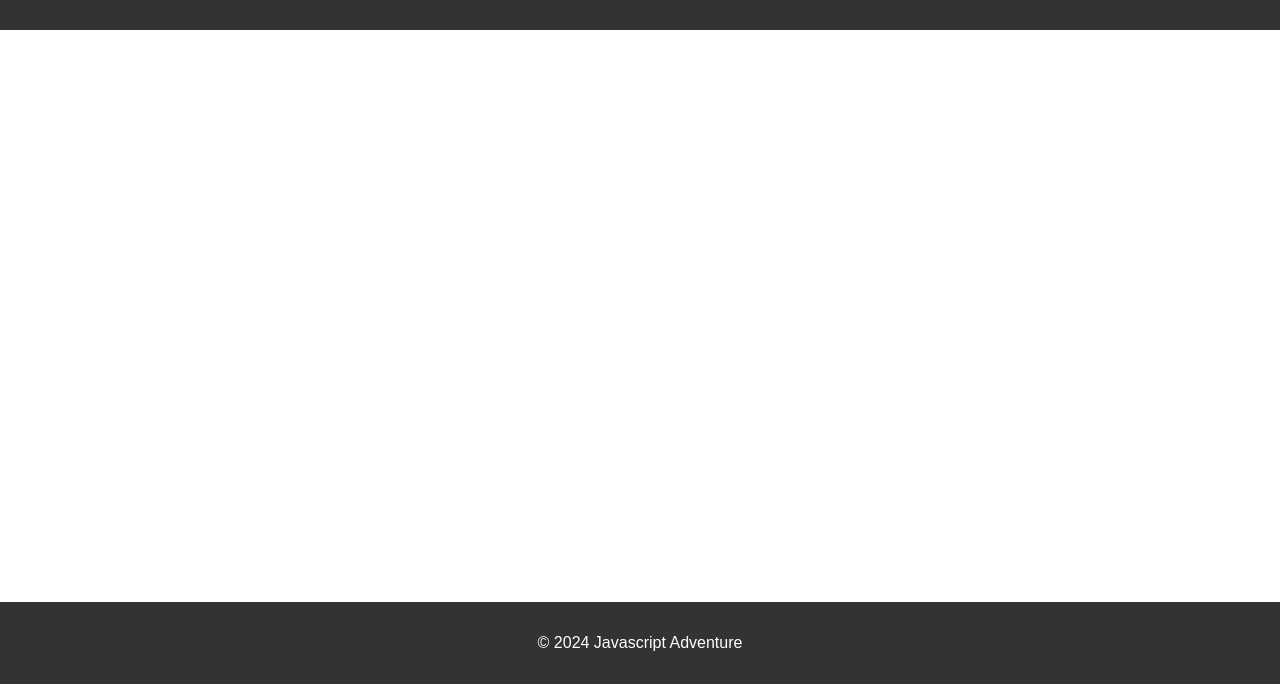
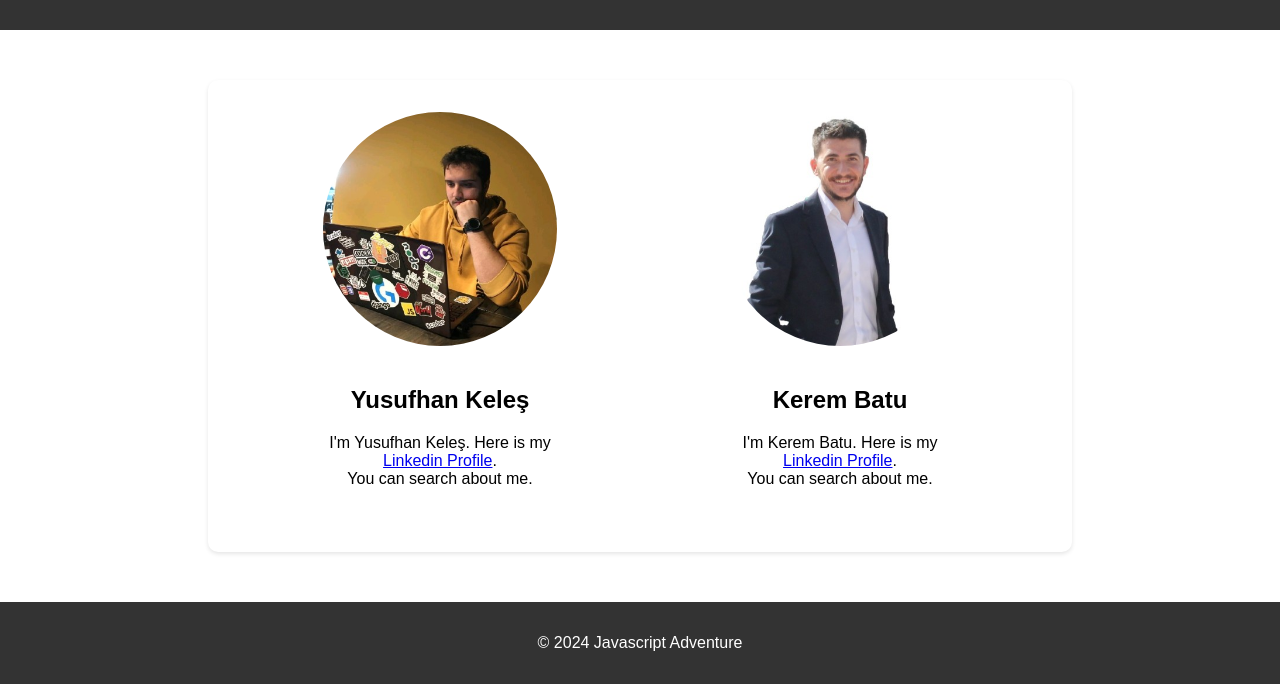
Before and after one commit to ttkcys/ceng311-assignment1, a plain HTML site: page about.html in a window 1280 px wide. Shown: the part 116-800 px from the top of the page. Drawn offline with Linux system fonts and the light colour scheme.

Commit message:
design and modified
design and modified the about us page, added photos of developers, added some codes on styless.css file.

```diff
--- a/about.html
+++ b/about.html
@@ -4,7 +4,50 @@
     <meta charset="UTF-8" />
     <meta name="viewport" content="width=device-width, initial-scale=1.0" />
     <title>Javascript Adventure - About Us Page</title>
-    <link rel="stylesheet" type="text/css" href="styles.css" />
+    <style>
+      main {
+        display: flex;
+        justify-content: center;
+        align-items: center;
+        padding: 2rem;
+      }
+
+      .main {
+        display: flex;
+        justify-content: space-around;
+        align-items: center;
+        flex-wrap: wrap;
+        max-width: 800px;
+        background-color: #fff;
+        padding: 2rem;
+        border-radius: 10px;
+        box-shadow: 0 2px 4px rgba(0, 0, 0, 0.1);
+      }
+
+      .main div {
+        text-align: center;
+        flex-basis: calc(33.333% - 2rem);
+        margin-bottom: 2rem;
+      }
+
+      .main div img {
+        width: 100%;
+        border-radius: 50%;
+        margin-bottom: 1rem;
+      }
+
+      .main p {
+        margin: 0;
+      }
+
+      footer {
+        background-color: #333;
+        color: #fff;
+        padding: 1rem;
+        text-align: center;
+      }
+    </style>
+    <link rel="stylesheet" href="styles.css">
   </head>
   <body>
     <header>
@@ -20,7 +63,35 @@
       </nav>
     </header>
     <main>
-      <div></div>
+      <div class="main">
+        <div role="button">
+          <img src="yusuf.jpg" alt="Yusufhan Keleş" />
+          <h2 class="text-2xl font-bold text-tako-black">Yusufhan Keleş</h2>
+          <p class="mt-3 text-tako-slate">
+            I'm Yusufhan Keleş. Here is my <a
+              href="https://www.linkedin.com/in/yusufhankeles/"
+              target="_blank"
+              rel="noopener noreferrer"
+              >Linkedin Profile</a
+            >.
+          </p>
+          <p>You can search about me.</p>
+        </div>
+
+        <div role="button">
+          <img src="kerem.jpg" alt="Kerem Batu" />
+          <h2 class="text-2xl font-bold text-tako-black">Kerem Batu</h2>
+          <p class="mt-3 text-tako-slate">
+            I'm Kerem Batu. Here is my <a
+              href="https://www.linkedin.com/in/batukerem/"
+              target="_blank"
+              rel="noopener noreferrer"
+              >Linkedin Profile</a
+            >.
+          </p>
+          <p>You can search about me.</p>
+        </div>
+      </div>
     </main>
     <footer>
       <p>&copy; 2024 Javascript Adventure</p>
--- a/styles.css
+++ b/styles.css
@@ -2,7 +2,7 @@ body {
     font-family: Arial, sans-serif;
     margin-top: 20px;
     margin-left: 0;
-    padding-top: 70px;
+    padding-top: 20px;
     padding-bottom: 50px;
 }
 
@@ -10,22 +10,15 @@ header {
     background-color: #333;
     color: white;
     text-align: center;
-    padding: 1em 0;
-    position: fixed;
-    top: 0;
-    width: 100%;
-}
+    padding: 1em ;
+    }
 
 footer {
-    background-color: #333;
-    color: white;
-    text-align: center;
-    padding: 1em 0;
-    position: fixed;
-    bottom: 0;
-    width: 100%;
-}
-
+        background-color: #333;
+        color: #fff;
+        padding: 1rem;
+        text-align: center;
+      }
 nav ul {
     list-style-type: none;
     padding: 0;
@@ -71,6 +64,8 @@ main {
     align-items: center;
     justify-content: center;
 }
+
+
 table {
     width: 100%;
     border-collapse: collapse;
```
Also changed, not shown: kerem.jpg (added), yusuf.jpg (added).
